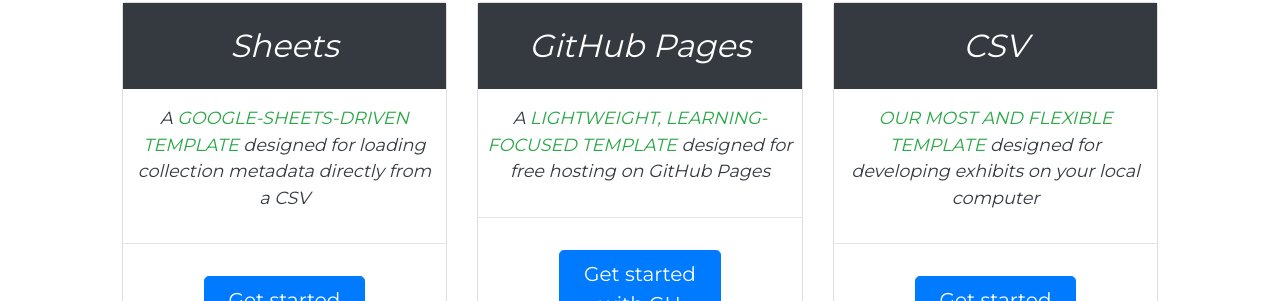
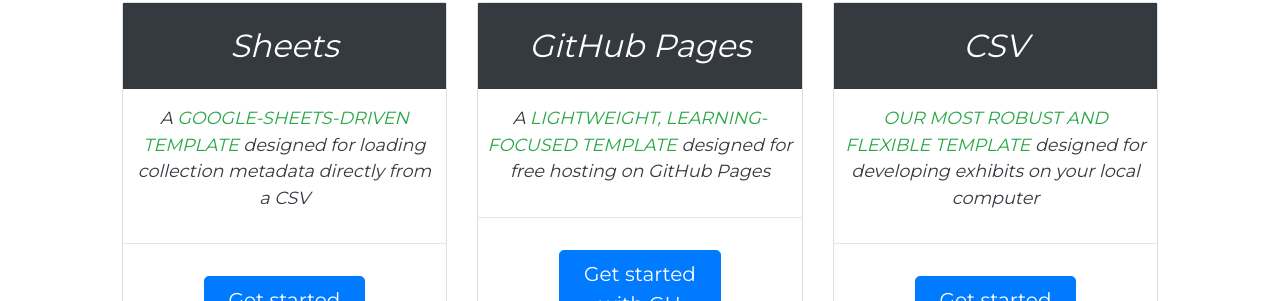
Before and after one commit to CollectionBuilder/collectionbuilder.github.io, a Jekyll site: the page built from index.html, in a window 1280 px wide and 900 px high, scrolled down 1999 px. Shown: the part 153-454 px from the top of the window. Built offline with Jekyll 4.4.1, drawn with Linux system fonts in a browser that asks for light colours; comment, search, counter and statistics services are not loaded.

Commit message:
typo fix and added demo site info

```diff
--- a/_data/types.csv
+++ b/_data/types.csv
@@ -1,4 +1,4 @@
 id,title,github,image,short_description,description,points,collection,coll-link,skin-type,demo,tutorial,experimental
 sheets,Sheets,https://github.com/CollectionBuilder/collectionbuilder-sheets,full-sheets-page.png,"A <span class='text-success text-uppercase'>Google-Sheets-driven template</span> designed for loading collection metadata directly from a CSV","The SHEETS template enables live collaboration to prototype collections with minimal set up and unique learning experiences. Build and share collections generated directly from a Google Sheet, a local CSV, or an external (hosted) CSV.",Focus on the spreadsheet with live updates as metadata changes; Great for records-only sites; Minimal repository work; Same great CollectionBuilder framework.,SHEETS Demo Site,,,https://collectionbuilder.github.io/collectionbuilder-sheets/,https://collectionbuilder.github.io/cb-docs/docs/walkthroughs/sheets-walkthrough/,
 gh,GitHub Pages,https://github.com/CollectionBuilder/collectionbuilder-gh,gh-base.jpg,"A <span class='text-success text-uppercase'>lightweight, learning-focused template</span> designed for free hosting on GitHub Pages","This is a great option for learning, teaching, quick prototyping, or just testing! A complete collection can be built entirely via the GitHub web interface.","Classroom Projects;One-off Collections;Learning about Git, Static Web Technologies, web development and design;Data transformation",`GH Starter Site,https://collectionbuilder.github.io/collectionbuilder-gh/,,https://collectionbuilder.github.io/collectionbuilder-gh/,https://collectionbuilder.github.io/cb-docs/docs/walkthroughs/gh-walkthrough/
-csv,CSV,https://github.com/CollectionBuilder/collectionbuilder-csv,csv-queered.jpg,"<span class='text-success text-uppercase'>Our most and flexible template</span> designed for developing exhibits on your local computer","CSV is our most robust, flexible, and customizable template, allowing users to efficiently develop collections via their local computer and serving them from anywhere!","Flexible object locations and representations;Designed for easier customization and creating new visualizations;Fully self-contained projects;Focus on metadata and curate items from anywhere",Idaho Queered,https://www.lib.uidaho.edu/queered/,,https://compound-1lqv.onrender.com/,https://collectionbuilder.github.io/cb-docs/docs/walkthroughs/csv-walkthrough/,
+csv,CSV,https://github.com/CollectionBuilder/collectionbuilder-csv,csv-queered.jpg,"<span class='text-success text-uppercase'>Our most robust and flexible template</span> designed for developing exhibits on your local computer","CSV is our most robust, flexible, and customizable template, allowing users to efficiently develop collections via their local computer and serving them from anywhere!","Flexible object locations and representations;Designed for easier customization and creating new visualizations;Fully self-contained projects;Focus on metadata and curate items from anywhere",Idaho Queered,https://www.lib.uidaho.edu/queered/,,https://compound-1lqv.onrender.com/,https://collectionbuilder.github.io/cb-docs/docs/walkthroughs/csv-walkthrough/,
--- a/_includes/templates.html
+++ b/_includes/templates.html
@@ -24,8 +24,11 @@
                     <a href="{{ type.github}}" target="_blank" class="btn my-3 btn-lg btn-outline-success  w-50 ">Make your own! <svg xmlns="http://www.w3.org/2000/svg" width="16" height="16" fill="currentColor" class="bi bi-github" viewBox="0 0 16 16">
                         <path d="M8 0C3.58 0 0 3.58 0 8c0 3.54 2.29 6.53 5.47 7.59.4.07.55-.17.55-.38 0-.19-.01-.82-.01-1.49-2.01.37-2.53-.49-2.69-.94-.09-.23-.48-.94-.82-1.13-.28-.15-.68-.52-.01-.53.63-.01 1.08.58 1.23.82.72 1.21 1.87.87 2.33.66.07-.52.28-.87.51-1.07-1.78-.2-3.64-.89-3.64-3.95 0-.87.31-1.59.82-2.15-.08-.2-.36-1.02.08-2.12 0 0 .67-.21 2.2.82.64-.18 1.32-.27 2-.27.68 0 1.36.09 2 .27 1.53-1.04 2.2-.82 2.2-.82.44 1.1.16 1.92.08 2.12.51.56.82 1.27.82 2.15 0 3.07-1.87 3.75-3.65 3.95.29.25.54.73.54 1.48 0 1.07-.01 1.93-.01 2.2 0 .21.15.46.55.38A8.012 8.012 0 0 0 16 8c0-4.42-3.58-8-8-8z"/>
                       </svg></a>
+
                       <a href="https://collectionbuilder.github.io/cb-examples/browse.html#CB-{{type.id | upcase }}" target="_blank" class="btn my-3 btn-lg btn-outline-secondary  w-50">See examples</a>
-
+                      {% if type.demo %}
+                      <a href="{{ type.demo }}" target="_blank" class="btn my-2 btn-lg btn-success col-9 w-75">See a Demo Version</a>
+                      {% endif %}
                       {% endunless%}
 
                 </div>
```
